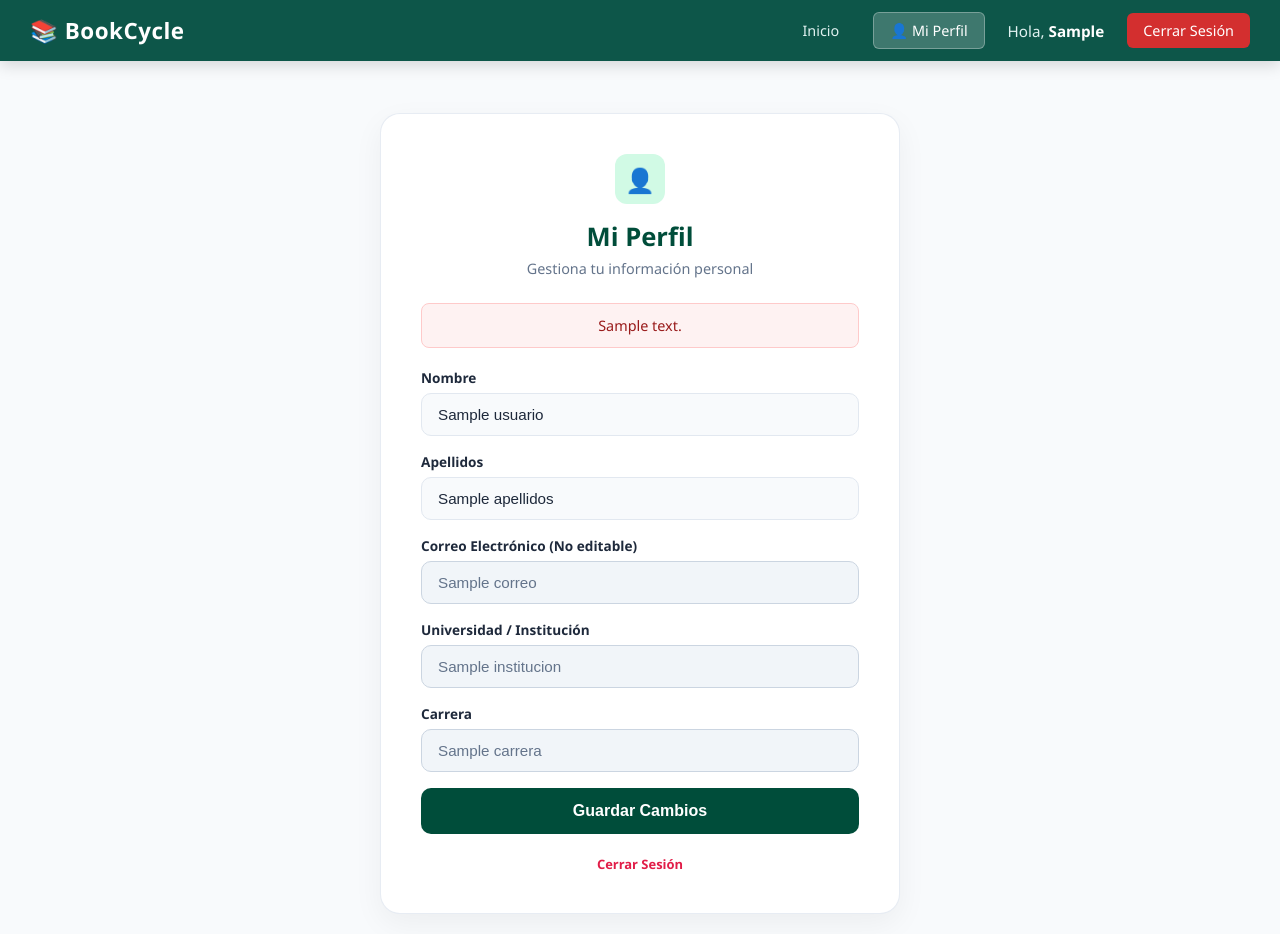
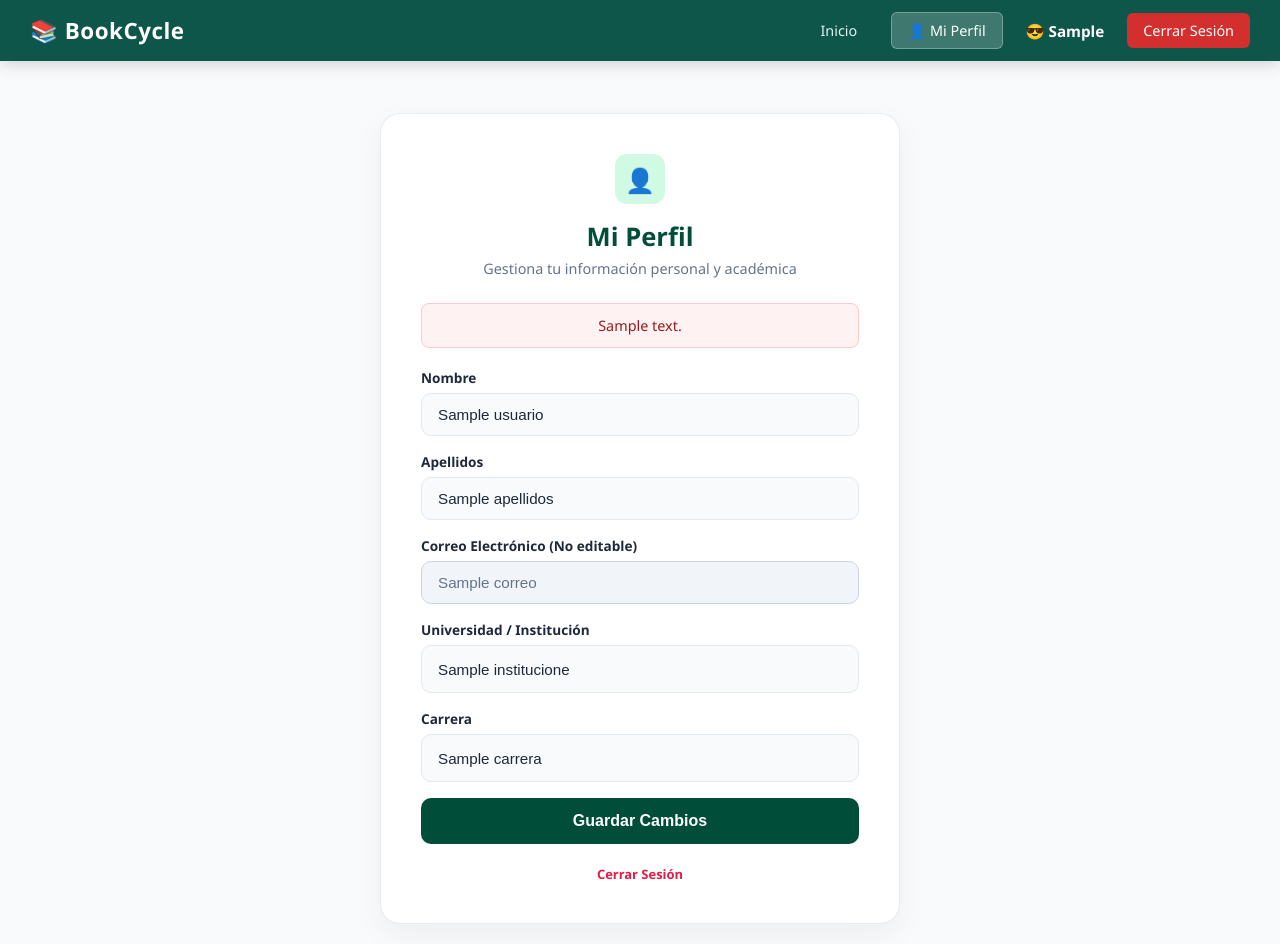
Before and after one commit to cristopherocampo/proyecto-ambiente-web, a PHP site: template app/views/perfil/index.php in a window 1280 px wide. Run offline with PHP 8.4, Linux system fonts and the light colour scheme; the visitor is signed in with stand-in values (Sample User, id 1); the template is opened without the code that fills it: most values are stand-ins (such as "Sample title", 1, 10 or a date in 2020); some libraries are stand-ins or nearby versions.

Commit message:
perifil uni y carrera
uni y carrera

```diff
--- a/app/config/Database.php
+++ b/app/config/Database.php
@@ -6,7 +6,7 @@ class Database {
     private $conn;
 
     private function __construct() {
-        // Silenciamos los errores de conexión para manejarlos manualmente
+
         mysqli_report(MYSQLI_REPORT_STRICT | MYSQLI_REPORT_ERROR);
 
         try {
@@ -28,6 +28,6 @@ class Database {
         return $this->conn;
     }
 
-    // Prevenir la clonación del objeto
+
     private function __clone() {}
 }
--- a/app/views/layouts/header.php
+++ b/app/views/layouts/header.php
@@ -25,7 +25,7 @@
             </a>
 
             <span class="nav-user">
-                Hola, <strong><?= htmlspecialchars($_SESSION['user_nombre'] ?? $_SESSION['user_name'] ?? 'Estudiante') ?></strong>
+                😎 <strong><?= htmlspecialchars($_SESSION['user_nombre'] ?? $_SESSION['user_name'] ?? 'Estudiante') ?></strong>
             </span>
 
             <a href="<?= BASE_URL ?>/auth/logout" class="btn-nav btn-logout-nav">Cerrar Sesión</a>
--- a/app/views/perfil/index.php
+++ b/app/views/perfil/index.php
@@ -5,7 +5,7 @@
         <div class="auth-header">
             <div class="logo-icon">👤</div>
             <h2>Mi Perfil</h2>
-            <p class="subtitle">Gestiona tu información personal</p>
+            <p class="subtitle">Gestiona tu información personal y académica</p>
         </div>
 
         <?php if (!empty($data['mensaje'])): ?>
@@ -30,14 +30,30 @@
                 <input type="email" id="correo" class="form-control input-disabled" value="<?= htmlspecialchars($data['usuario']['correo'] ?? '') ?>" disabled readonly>
             </div>
 
+
             <div class="form-group">
-                <label for="institucion">Universidad / Institución</label>
-                <input type="text" id="institucion" class="form-control input-disabled" value="<?= htmlspecialchars($data['usuario']['institucion'] ?? 'No especificada') ?>" disabled readonly>
+                <label for="institucion_id">Universidad / Institución</label>
+                <select name="institucion_id" id="institucion_id" class="form-control" required>
+                    <option value="">-- Selecciona una institución --</option>
+                    <?php foreach ($data['instituciones'] as $inst): ?>
+                        <option value="<?= $inst['id'] ?>" <?= ($data['usuario']['institucion_id'] == $inst['id']) ? 'selected' : '' ?>>
+                            <?= htmlspecialchars($inst['nombre']) ?>
+                        </option>
+                    <?php endforeach; ?>
+                </select>
             </div>
 
+
             <div class="form-group">
-                <label for="carrera">Carrera</label>
-                <input type="text" id="carrera" class="form-control input-disabled" value="<?= htmlspecialchars($data['usuario']['carrera'] ?? 'No especificada') ?>" disabled readonly>
+                <label for="carrera_id">Carrera</label>
+                <select name="carrera_id" id="carrera_id" class="form-control" required>
+                    <option value="">-- Selecciona una carrera --</option>
+                    <?php foreach ($data['carreras'] as $carrera): ?>
+                        <option value="<?= $carrera['id'] ?>" <?= ($data['usuario']['carrera_id'] == $carrera['id']) ? 'selected' : '' ?>>
+                            <?= htmlspecialchars($carrera['nombre']) ?>
+                        </option>
+                    <?php endforeach; ?>
+                </select>
             </div>
 
             <button type="submit" class="btn-primary">Guardar Cambios</button>
--- a/public/css/style.css
+++ b/public/css/style.css
@@ -324,3 +324,24 @@ body {
     color: #be123c !important;
     text-decoration: underline;
 }
+
+select.form-control {
+    appearance: none;
+    -webkit-appearance: none;
+    -moz-appearance: none;
+    height: 48px;
+    padding-right: 40px;
+    cursor: pointer;
+
+
+    background-repeat: no-repeat;
+    background-position: right 14px center;
+    background-size: 16px;
+}
+
+
+select.form-control option {
+    background-color: #ffffff;
+    color: var(--text-color);
+    padding: 10px;
+}
```
Also changed, not shown: app/controllers/PerfilController.php (+22 -13 lines), app/models/UserEstudiante.php (+18 -11 lines).
